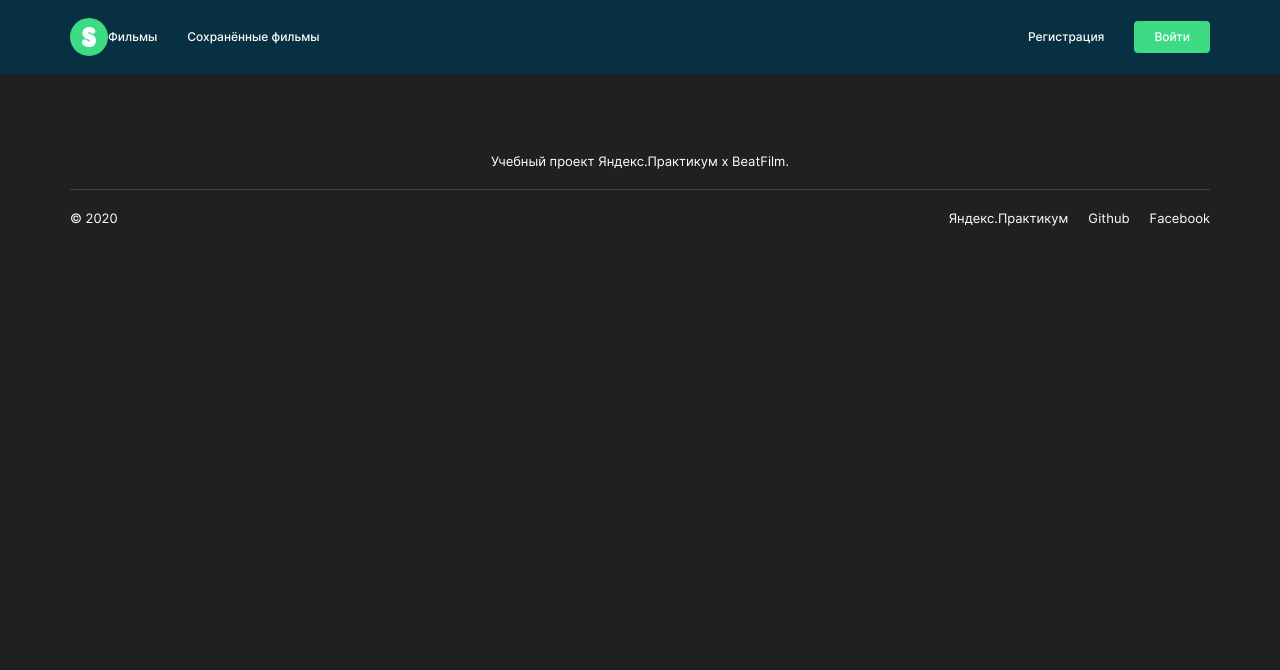
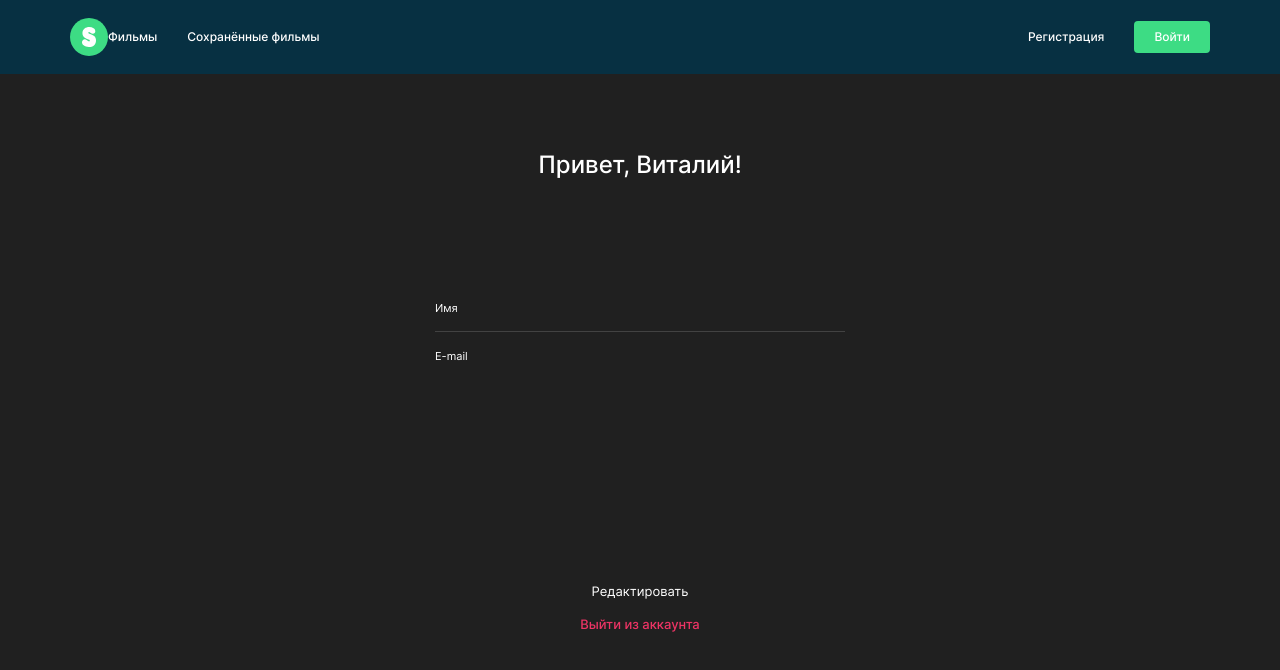
Before and after one commit to shvartem/movies-explorer-frontend, a React (Create React App) app: page /profile in a window 1280 px wide. Shown: the top 670 px of the page. Built offline with nearby package versions, Linux system fonts and the light colour scheme.

Commit message:
Верстка страницы Profile

```diff
--- a/src/components/App/App.js
+++ b/src/components/App/App.js
@@ -6,6 +6,7 @@ import Header from '../Header/Header';
 import Footer from '../Footer/Footer';
 import Movies from '../Movies/Movies';
 import SavedMovies from '../SavedMovies/SavedMovies';
+import Profile from '../Profile/Profile';
 
 const cards = [
   {
@@ -281,14 +282,21 @@ function App() {
       <Switch>
         <Route exact path="/">
           <Main />
+          <Footer />
         </Route>
 
         <Route exact path="/movies">
           <Movies cards={cards} />
+          <Footer />
         </Route>
 
         <Route exact path="/saved-movies">
           <SavedMovies savedCards={cards} />
+          <Footer />
+        </Route>
+
+        <Route exact path="/profile">
+          <Profile />
         </Route>
 
         <Route path="/404">
@@ -296,7 +304,6 @@ function App() {
         </Route>
       </Switch>
 
-      <Footer />
     </div>
   );
 }
--- /dev/null
+++ b/src/components/Profile/Profile.css
@@ -0,0 +1,125 @@
+.profile {
+  /*height: calc(100vh - 74px);*/
+  padding-top: 76px;
+  display: flex;
+  flex-direction: column;
+  justify-content: center;
+  align-items: center;
+}
+
+.profile__header {
+  margin: 0 0 123px;
+  font-weight: 500;
+  font-size: 24px;
+  line-height: 1.21;
+}
+
+.form {
+  margin-bottom: 17px;
+  display: flex;
+  flex-direction: column;
+  align-items: center;
+  width: 100%;
+  max-width: 410px;
+
+}
+
+.form__label {
+  box-sizing: border-box;
+  padding: 18px 0 14px;
+  width: 100%;
+  display: flex;
+  border-bottom: 1px solid #424242;
+  font-size: 11px;
+  line-height: 1.18;
+  color: #fff;
+}
+
+.form__label:first-of-type {
+  padding-top: 0;
+}
+
+.form__label:last-of-type {
+  border: none;
+  padding-bottom: 0;
+}
+
+.form__label-text {
+  width: 20%;
+}
+
+.form__item {
+  width: 80%;
+  border: none;
+  background-color: transparent;
+  font-size: 11px;
+  line-height: 1.18;
+  color: #fff;
+  text-align: right;
+}
+
+
+.form__item::placeholder {
+  color: #FFFFFF;
+}
+
+.form__button {
+  cursor: pointer;
+  padding: 0;
+  margin: 218px 0 0;
+  border: none;
+  background-color: transparent;
+  font-size: 13px;
+  line-height: 1.23;
+  color: #fff
+}
+.profile__logout {
+  cursor: pointer;
+  padding: 0;
+  border: none;
+  background-color: transparent;
+  font-weight: 500;
+  font-size: 13px;
+  line-height: 1.23;
+  color: #EE3465;
+}
+
+
+@media screen and (max-width: 1023px) {
+  .profile {
+    padding-top: 236px;
+  }
+
+  .profile__header{
+  margin-bottom: 96px;
+  }
+
+  .form__button {
+    margin-top: 208px;
+  }
+}
+
+@media screen and (max-width: 767px) {
+  .profile {
+    padding-top: 70px;
+  }
+
+  .form {
+    max-width: 260px;
+  }
+
+  .profile__header {
+    margin-bottom: 80px;
+  }
+
+  .form__button {
+    margin-top: 380px;
+    font-size: 12px;
+    line-height: 1.25;
+  }
+
+  .profile__logout {
+    font-size: 12px;
+    line-height: 1.25;
+  }
+}
--- /dev/null
+++ b/src/components/Profile/Profile.js
@@ -0,0 +1,28 @@
+import './Profile.css';
+
+function Profile() {
+  const currentUser = {
+    name: 'Виталий',
+    email: 'pochta@yandex.ru',
+  };
+
+  return (
+    <section className="section profile">
+      <h1 className="profile__header">{`Привет, ${currentUser.name}!`}</h1>
+      <form className="profile__form form">
+        <label className="form__label">
+          <span className="form__label-text">Имя</span>
+          <input type="text" className="form__item" />
+        </label>
+        <label className="form__label">
+          <span className="form__label-text">E-mail</span>
+          <input type="email" className="form__item" />
+        </label>
+        <button type="submit" className="form__button">Редактировать</button>
+      </form>
+      <button type="button" className="profile__logout">Выйти из аккаунта</button>
+    </section>
+  );
+}
+
+export default Profile;
```
